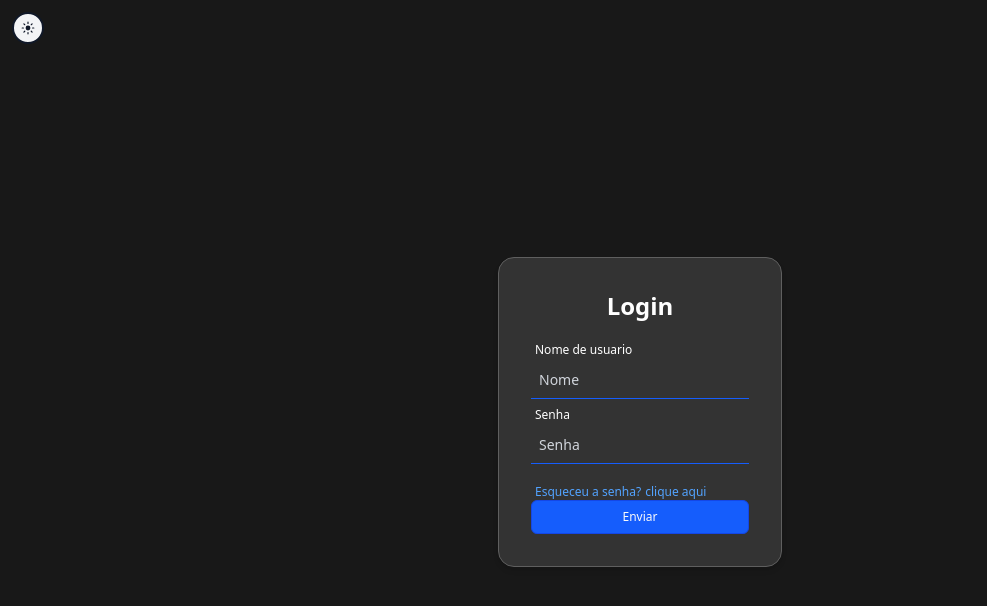
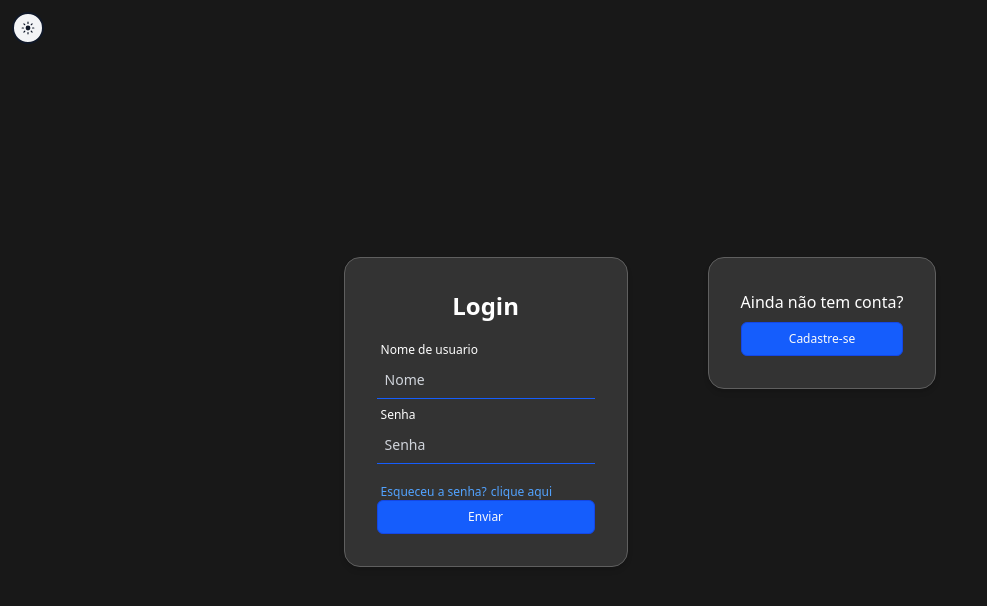
Before and after one commit to OzukaPedro/rotinas-e-metas, a Next.js app: page /Login in a window 1280 px wide. Shown: the top 606 px of the page, without its empty margins (0-987 px from the left). Built offline with nearby package versions, Linux system fonts and the light colour scheme.

Commit message:
ainda não tem conta em login

```diff
--- a/src/components/LoginForm/page.tsx
+++ b/src/components/LoginForm/page.tsx
@@ -1,8 +1,12 @@
 import AuthButton from "../AuthButton/page";
 import AuthInput from "../AuthInput/page";
+import { Direction } from "../Container/enum";
+import Container from "../Container/page";
 
 export default function LoginForm() {
   return (
+    <Container>
+      <Container className="gap-20 justify-start items-start">
         <form
           className=" flex flex-col gap-2  rounded-2xl p-8 border shadow-md
      bg-gray-300  text-black  border-[#bdbdbd]
@@ -29,7 +33,10 @@ export default function LoginForm() {
         "
             >
               <p className="ml-1">Esqueceu a senha?</p>
-          <a href="" className="hover:text-blue-700 dark:hover:text-blue-500  ">
+              <a
+                href=""
+                className="hover:text-blue-700 dark:hover:text-blue-500  "
+              >
                 clique aqui
               </a>
             </div>
@@ -42,5 +49,23 @@ export default function LoginForm() {
             </AuthButton>
           </div>
         </form>
+        <Container
+          direction={Direction.Column}
+          className="flex flex-col gap-2  rounded-2xl p-8 border shadow-md
+        bg-gray-300  text-black  border-[#bdbdbd]
+      dark:bg-[#333333] dark:border-[#5f5f5f] dark:text-white"
+        >
+          <p>Ainda não tem conta?</p>
+          <a
+            href="/Register"
+            className="w-full py-2 text-xs flex justify-center
+            items-center border rounded-md text-gray-50 bg-blue-600 border-blue-700
+          dark:bg-blue-600 hover:bg-blue-700 dark:hover:bg-blue-800"
+          >
+            Cadastre-se
+          </a>
+        </Container>
+      </Container>
+    </Container>
   );
 }
```
Lines whose indentation alone changed are shown as unchanged.
